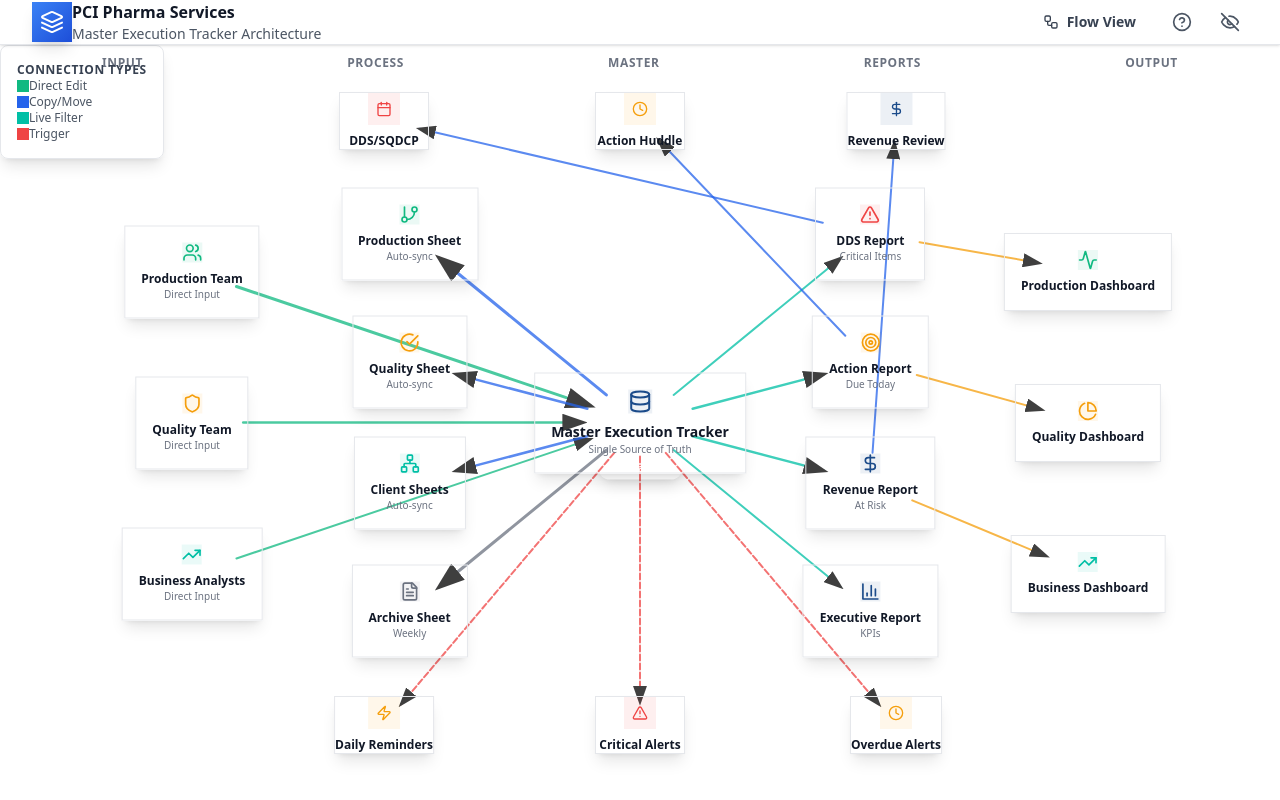
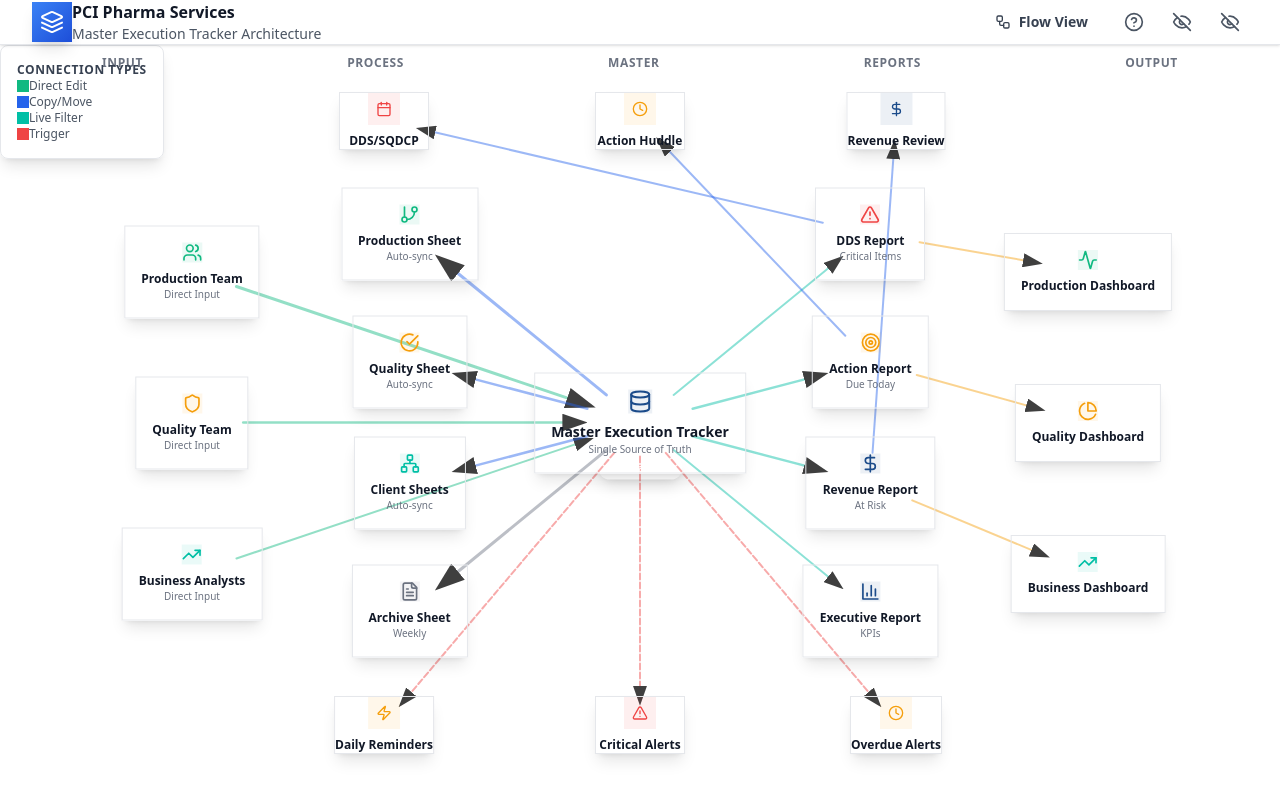
Before and after one commit to Boozy090121/mastersheet, a React (Vite) app: page / in a window 1280 px wide. Built offline with nearby package versions, Linux system fonts and the light colour scheme.

Commit message:
Add arrow visibility toggle

```diff
--- a/components/SystemArchitectureMap.jsx
+++ b/components/SystemArchitectureMap.jsx
@@ -242,6 +242,7 @@
         y2={`${endPoint.y}%`}
         stroke={color}
         strokeWidth={strokeWidth}
+        strokeOpacity={0.6}
         strokeDasharray={connection.type === 'trigger' ? '6,3' : 'none'}
         markerEnd="url(#arrowhead-sleek)"
         className="transition-all duration-300"
@@ -258,6 +259,7 @@
   const [flowView, setFlowView] = useState(false);
   const [focusedFlow, setFocusedFlow] = useState(null);
   const [showUI, setShowUI] = useState(true);
+  const [showConnections, setShowConnections] = useState(true);
   const [showHelp, setShowHelp] = useState(false);
 
   // System architecture data
@@ -518,11 +520,13 @@
         setShowHelp(!showHelp);
       } else if (e.key === 'u') {
         setShowUI(!showUI);
+      } else if (e.key === 'a') {
+        setShowConnections(!showConnections);
       }
     };
     window.addEventListener('keydown', handleKeyPress);
     return () => window.removeEventListener('keydown', handleKeyPress);
-  }, [flowView, showUI]);
+  }, [flowView, showUI, showConnections]);
 
   return (
     <div className="h-screen flex flex-col bg-gradient-to-br from-slate-50 via-gray-50 to-slate-100 overflow-hidden">
@@ -559,6 +563,13 @@
               title="Help (H key)"
             >
               <HelpCircle className="w-5 h-5" />
+            </button>
+            <button
+              onClick={() => setShowConnections(!showConnections)}
+              className="p-2 text-gray-600 hover:text-gray-900 rounded-xl hover:bg-gray-100/80 transition-all"
+              title="Toggle Arrows (A key)"
+            >
+              {showConnections ? <EyeOff className="w-5 h-5" /> : <Eye className="w-5 h-5" />}
             </button>
             <button
               onClick={() => setShowUI(!showUI)}
@@ -694,7 +705,7 @@
                 <polygon points="0 0, 10 3.5, 0 7" />
               </marker>
             </defs>
-            {visibleConnections.map(connection => {
+            {showConnections && visibleConnections.map(connection => {
               const fromNode = getNode(connection.from);
               const toNode = getNode(connection.to);
               if (!fromNode || !toNode) return null;
@@ -784,10 +795,11 @@
                 <div className="space-y-2 bg-gray-50 rounded-xl p-4">
                   {[
                     { key: 'F', desc: 'Toggle Flow View' },
-                    { key: 'H', desc: 'Toggle Help' },
-                    { key: 'U', desc: 'Toggle UI' },
-                    { key: 'Esc', desc: 'Clear Selection' }
-                  ].map(({ key, desc }) => (
+                  { key: 'H', desc: 'Toggle Help' },
+                  { key: 'U', desc: 'Toggle UI' },
+                  { key: 'A', desc: 'Toggle Arrows' },
+                  { key: 'Esc', desc: 'Clear Selection' }
+                ].map(({ key, desc }) => (
                     <div key={key} className="flex items-center space-x-3">
                       <kbd className="px-2 py-1 bg-white border border-gray-300 rounded-lg text-xs font-mono font-semibold shadow-sm">{key}</kbd>
                       <span className="text-sm">{desc}</span>
```
